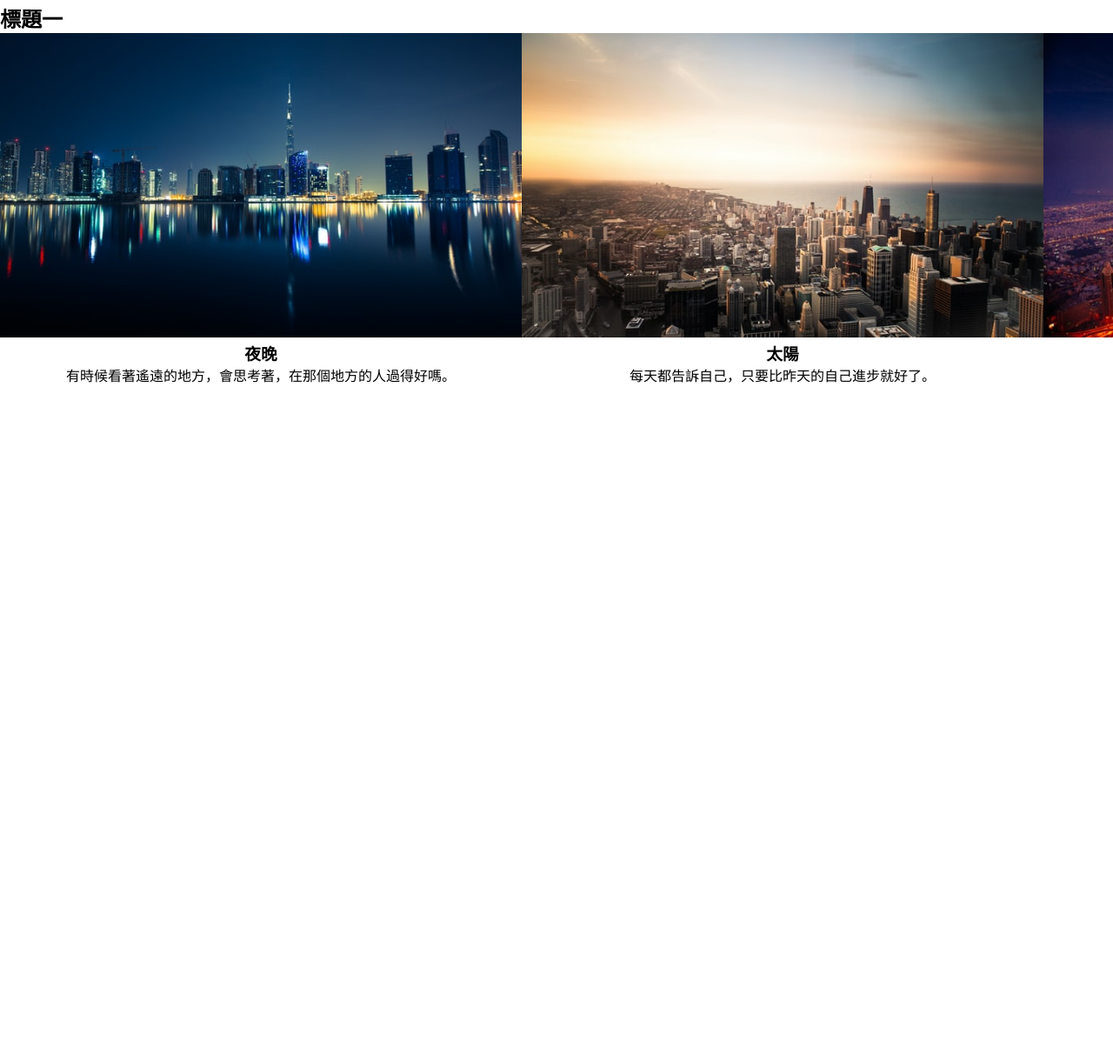
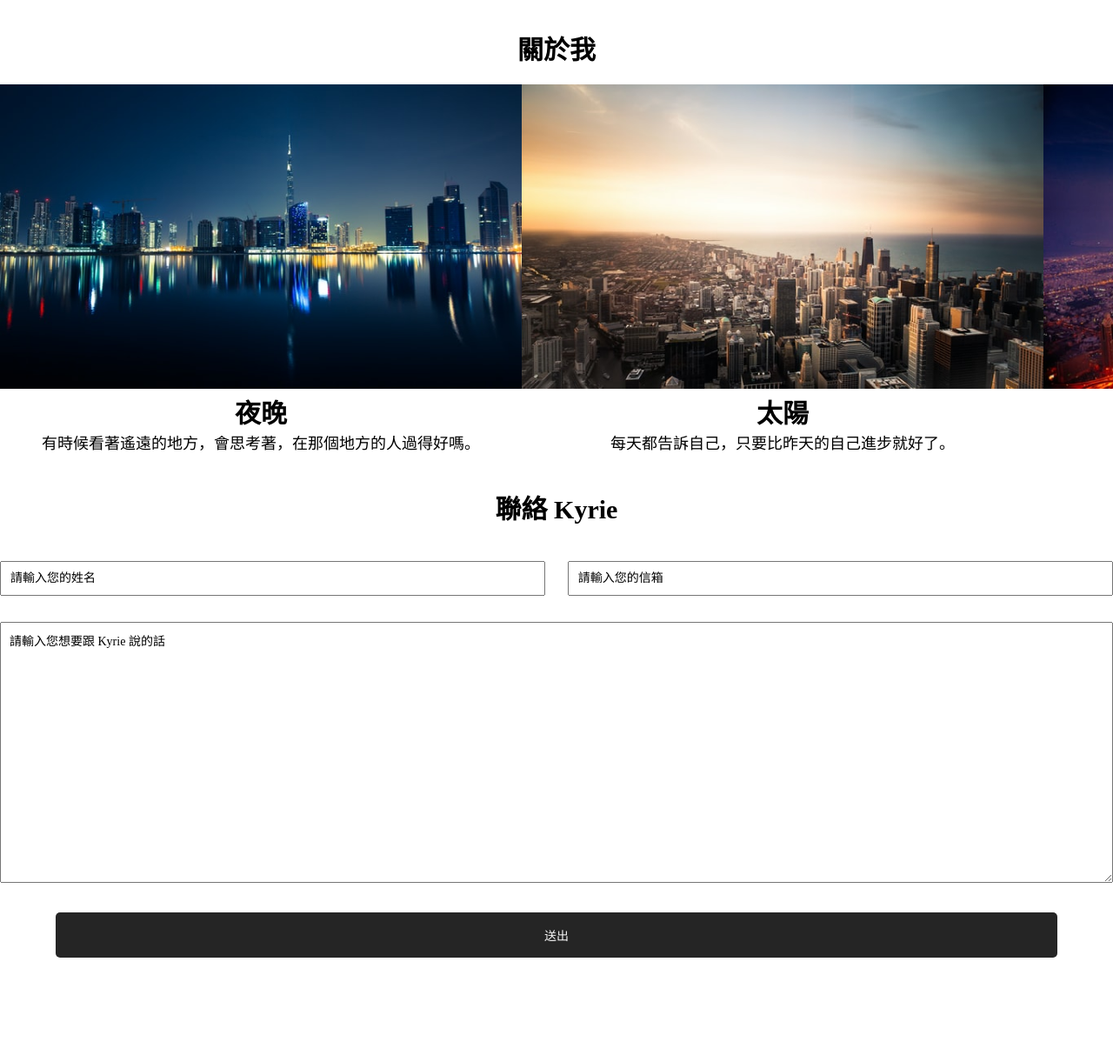
Before and after one commit to KyrieHaveGoodDay/Web_Personal, a plain HTML site: page index.html in a window 1280 px wide. Shown: the part 993-2214 px from the top of the page at 87% size. Before the commit the page ends 1436 px from the top, so only its background shows below. Drawn offline with nearby package versions, Linux system fonts and the light colour scheme; a web font is replaced by a local one.

Commit message:
新增聯絡方式

```diff
--- a/index.html
+++ b/index.html
@@ -47,7 +47,7 @@
 
     <!-- 最新消息 -->
     <section>
-        <h1>標題一</h1>
+        <h1 class="title-big">關於我</h1>
         <div id="news">
             <div>
                 <img src="./img/new1.jpg" alt="new1">
@@ -66,6 +66,16 @@
             </div>
         </div>
     </section>
+
+
+    <h1 class="title-big">聯絡 Kyrie</h1>
+    <form action="">
+        <input type="text" name="user-name" placeholder="請輸入您的姓名" required>
+        <input type="email" name="user-email" placeholder="請輸入您的信箱" required>
+        <textarea placeholder="請輸入您想要跟 Kyrie 說的話" required></textarea>
+        <input type="submit" value="送出" class="btn">
+    </form>
+
     <!-- jq要在第一個 slick第二 -->
     <script src="https://ajax.googleapis.com/ajax/libs/jquery/3.5.1/jquery.min.js"></script>
     <script type="text/javascript" src="//cdn.jsdelivr.net/npm/slick-carousel@1.8.1/slick/slick.min.js"></script>
--- a/style.scss
+++ b/style.scss
@@ -3,6 +3,8 @@
 @import url("https://fonts.googleapis.com/css2?family=Gorditas&family=Lobster&family=Noto+Sans+TC:wght@100&family=Pacifico&display=swap");
 $color-bg: rgb(250, 249, 249);
 $color-text: rgb(17, 17, 17);
+$color-white: #f8f8f8;
+$color-black: #252525;
 
 * {
     margin: 0;
@@ -94,12 +96,87 @@ nav {
     }
 }
 
-#news{
-    display: grid;
-    grid-template-columns: repeat(3,1fr);
-    text-align: center;
-    img{
-        width: 600px;
-        height: 350px;
+section {
+    margin-bottom: 10px;
+
+    #news {
+        display: grid;
+        grid-template-columns: repeat(3, 1fr);
+        text-align: center;
+        img {
+            width: 600px;
+            height: 350px;
+        }
+        h3{
+            font-size: 30px;
+        }
+        p{
+            font-size: 18px;
+        }
     }
 }
+
+// form
+form {
+    width: 1280px;
+    margin: 0 auto;
+    padding: 20px 0 100px;
+
+    input {
+        width: 49%;
+        padding: 10px;
+
+        // 預設文字 ::placeholder
+        &::placeholder {
+            color: black;
+            font-size: 14px;
+        }
+    }
+
+    // 利用屬性選取器，語法：元素[屬性=值]
+    input[type=email] {
+        float: right;
+    }
+
+    textarea {
+        width: 100%;
+        height: 300px;
+        margin: 30px 0;
+        padding: 10px;
+
+        &::placeholder {
+            color: black;
+            font-size: 14px;
+        }
+    }
+}
+
+// 大標題樣式
+.title-big {
+    text-align: center;
+    padding: 30px 0 20px;
+    font-size: 30px;
+    font-weight: 900;
+}
+
+// 統一樣式
+// 按鈕樣式
+.btn {
+    background: $color-black;
+    color: $color-white;
+    padding: 15px 0;
+    display: block;
+    margin: 0 auto;
+    width: 90%;
+    font-size: 14px;
+    border: 1px solid transparent;
+    border-radius: 5px;
+    margin-bottom: 20px;
+    transition: 0.5s;
+
+    &:hover {
+        border: 1px solid $color-black;
+        background: white;
+        color: $color-black;
+    }
+}
```
Also changed, not shown: style.css, 1 other file.
